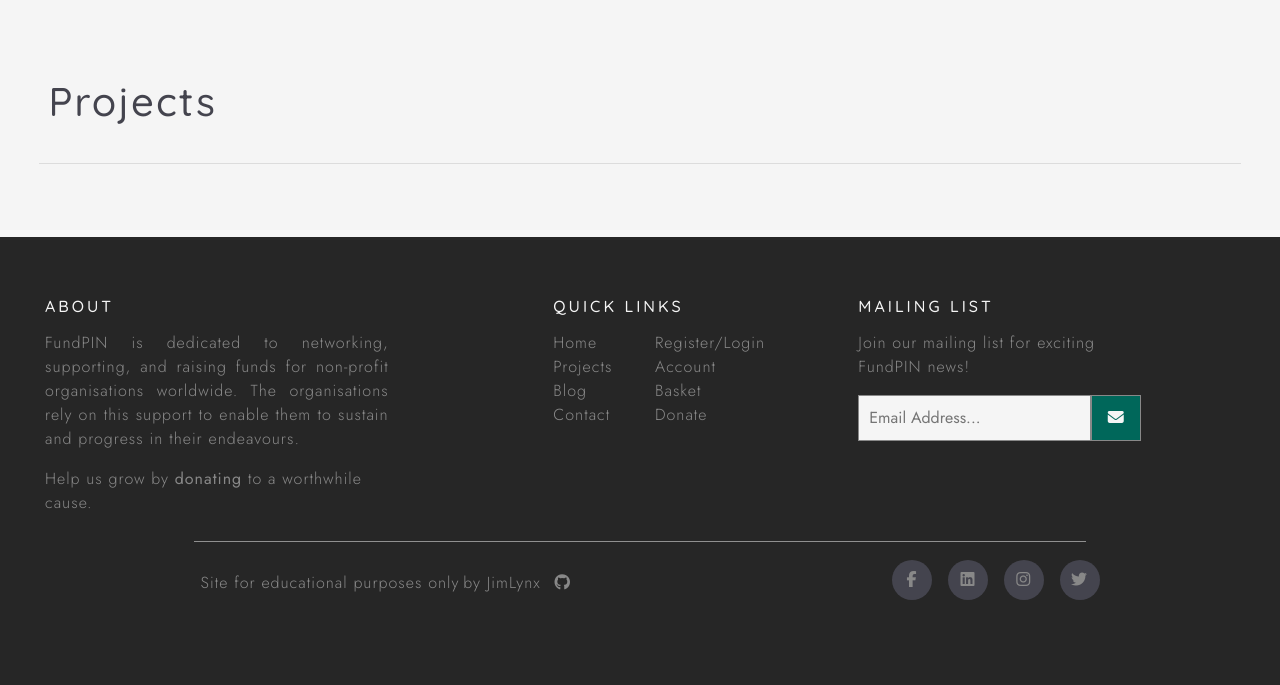
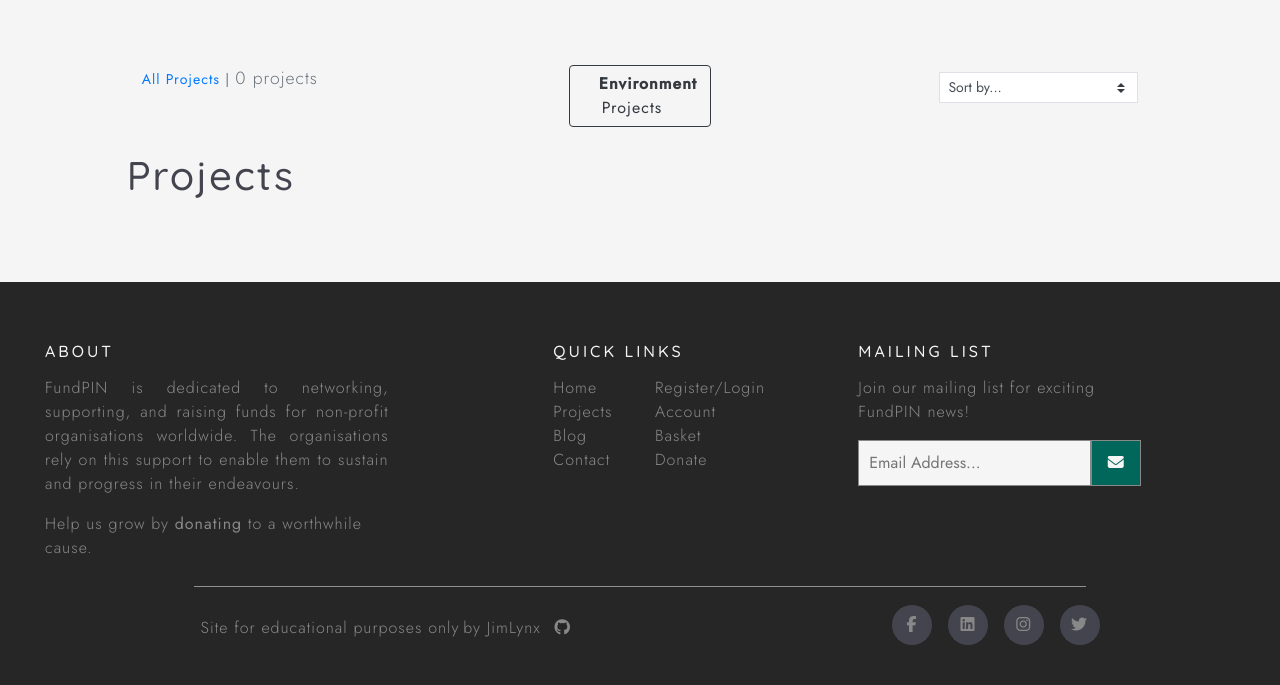
Before and after one commit to JimLynx/fundpin, a Django app: page /projects/?category=environment in a window 1280 px wide. Shown: the part 115-800 px from the top of the page. Run offline with Django 3.2, Linux system fonts and the light colour scheme; data comes from the database, SQL or seed files in the repository; some libraries are stand-ins or nearby versions; some web fonts are replaced.

Commit message:
Add sorting on Projects page

```diff
--- a/projects/templates/projects/projects.html
+++ b/projects/templates/projects/projects.html
@@ -8,20 +8,55 @@
 {% block content %}
 <section id="all-projects">
     <div class="container-fluid">
-        <div class="row">
-            <div class="col text-center mt-3">
-                <h2>Projects</h2>
-                <hr class="my-3">
-            </div>
-        </div>
+
         <div class="row">
             <div class="project-wrapper col-10 offset-1">
-
-                <!-- search -->
                 <div class="row mt-1 mb-2">
+                    <div
+                        class="col-12 col-md-5 my-auto order-md-last d-flex justify-content-center justify-content-md-end">
+                        <div class="sort-select-wrapper w-50">
+                            <select id="sort-selector"
+                                class="custom-select custom-select-sm rounded-0 border border-{% if current_sorting != 'None_None' %}info{% else %}black{% endif %}">
+                                <option value="reset" {% if current_sorting == 'None_None' %}selected{% endif %}>Sort by...</option>
+                                <option value="name_asc" {% if current_sorting == 'name_asc' %}selected{% endif %}>Name (A-Z)</option>
+                                <option value="name_desc" {% if current_sorting == 'name_desc' %}selected{% endif %}> Name (Z-A)</option>
+                                <option value="category_asc" {% if current_sorting == 'category_asc' %}selected{% endif %}>Project Type (A-Z)</option>
+                                <option value="category_desc" {% if current_sorting == 'category_desc' %}selected{% endif %}>Project Type (Z-A)</option>
+                                <option value="country_asc" {% if current_sorting == 'country_asc' %}selected{% endif %}>Country (A-Z)</option>
+                                <option value="country_desc" {% if current_sorting == 'country_desc' %}selected{% endif %}>Country (Z-A)</option>
+                            </select>
+                        </div>
+                    </div>
+                    <div class="col-12 col-md-2 text-center mt-3">
+                        <!-- show current project type -->
+                        {% for c in current_categories %}
+                        <a class="btn btn-outline-dark" href="{% url 'projects' %}?category={{ c.name }}">
+                            <span class="p-3 mt-2"><strong>{{ c.friendly_name }}</strong> Projects</span>
+                        </a>
+                        {% endfor %}
+                        <!-- show current country -->
+                        {% for c in current_countries %}
+                        <a class="btn btn-outline-dark" href="{% url 'projects' %}?country={{ c.name }}">
+                            <span class="p-3 mt-2">Projects in <strong>{{ c.friendly_name }}</strong></span>
+                        </a>
+                        {% endfor %}
+                    </div>
+                    <div class="col-12 col-md-5 order-md-first">
+                        <p class="text-muted mt-3 text-center text-md-left">
+                            {% if search_term or current_categories or current_countries or current_sorting != 'None_None' %}
+                            <span class="small"><a href="{% url 'projects' %}">All Projects</a> | </span>
+                            {% endif %}
+                            {{ projects|length }} projects{% if search_term %} found for
+                            <strong>"{{ search_term }}"</strong>{% endif %}
+                        </p>
+                    </div>
+                </div>
+                <div class="row">
+                    <h2 class="pl-0">Projects</h2>
+                </div>
+                <div class="row">
 
                 </div>
-
                 <!-- project cards -->
                 <div class="row">
                     {% for project in projects %}
@@ -30,13 +65,11 @@
                         <div class="project-card m-3">
                             {% if project.image %}
                             <a href="{% url 'project_description' project.id %}" class="project-link"></a>
-                                <img src="{{ project.image.url }}" class="project-card-img"
-                                    alt="{{ project.name }}">
+                            <img src="{{ project.image.url }}" class="project-card-img" alt="{{ project.name }}">
 
                             {% else %}
                             <a href="{% url 'project_description' project.id %}" class="project-link"></a>
-                                <img src="{{ MEDIA_URL }}noimage.png" class="project-card-img"
-                                    alt="{{ project.name }}">
+                            <img src="{{ MEDIA_URL }}noimage.png" class="project-card-img" alt="{{ project.name }}">
 
                             {% endif %}
                             <div class="project-text-wrapper">
@@ -44,20 +77,28 @@
                                 <ul class="list-unstyled mb-2 ml-3">
                                     <!-- Country -->
                                     <li>
-                                        <i class="fas fa-globe-europe fa-fw mr-2"></i>{{ project.country.friendly_name }}
+                                        <i
+                                            class="fas fa-globe-europe fa-fw mr-2"></i>{{ project.country.friendly_name }}
                                     </li>
                                     <!-- location -->
                                     <li>
                                         <i class="fas fa-map-marker-alt fa-fw mr-2"></i>{{ project.location }}
                                     </li>
                                     <!-- Category -->
+                                    {% if project.category %}
                                     <li>
-                                        <i class="fas fa-bullseye mr-2 fa-fw mr-2"></i>{{ project.category.friendly_name }}
+                                        <a href="{% url 'projects' %}?category={{ project.category.name }}">
+                                            <i class="fas fa-bullseye mr-2 fa-fw mr-2"></i>
+                                            {{ project.category.friendly_name }}
+                                        </a>
                                     </li>
+                                    {% endif %}
                                 </ul>
                                 <div class="project-details-wrapper">
-                                    <div class="project-card_excerpt">{{ project.description|truncatewords:30|safe }}</div>
-                                    <a href="{% url 'project_description' project.id %}" class="btn project-card-btn">Read more <i
+                                    <div class="project-card_excerpt">{{ project.description|truncatewords:30|safe }}
+                                    </div>
+                                    <a href="{% url 'project_description' project.id %}"
+                                        class="btn project-card-btn">Read more <i
                                             class="fas fa-long-arrow-alt-right"></i></a>
                                 </div>
                             </div>
@@ -70,3 +111,27 @@
     </div>
 </section>
 {% endblock %}
+
+{% block postloadjs%}
+    {{ block.super }}
+    <script type="text/javascript">
+        // capture the change event from the source selector
+        $('#sort-selector').change(function () {
+
+            let selector = $(this)
+            let currentUrl = new URL(window.location)
+            let selectedVal = selector.val();
+
+            if (selectedVal != 'reset') {
+                let sort = selectedVal.split('_')[0];
+                let direction = selectedVal.split('_')[1];
+                currentUrl.searchParams.set('sort', sort);
+                currentUrl.searchParams.set('direction', direction);
+                window.location.replace(currentUrl)
+            } else {
+                currentUrl.searchParams.delete('sort', sort);
+                currentUrl.searchParams.delete('direction', direction);
+            }
+        })
+    </script>
+{% endblock %}
--- a/projects/views.py
+++ b/projects/views.py
@@ -1,6 +1,7 @@
 from django.shortcuts import render, redirect, reverse, get_object_or_404
 from django.contrib import messages
 from django.db.models import Q
+from django.db.models.functions import Lower
 from .models import Project, Category, Country
 
 def all_projects(request):
@@ -56,8 +57,10 @@ def all_projects(request):
         'projects': projects,
         'search_term': query,
         'current_categories': categories,
-        'current_country': countries,
+        'current_countries': countries,
+        'current_sorting': current_sorting,
     }
+
     return render(request, 'projects/projects.html', context)
 
 
```
